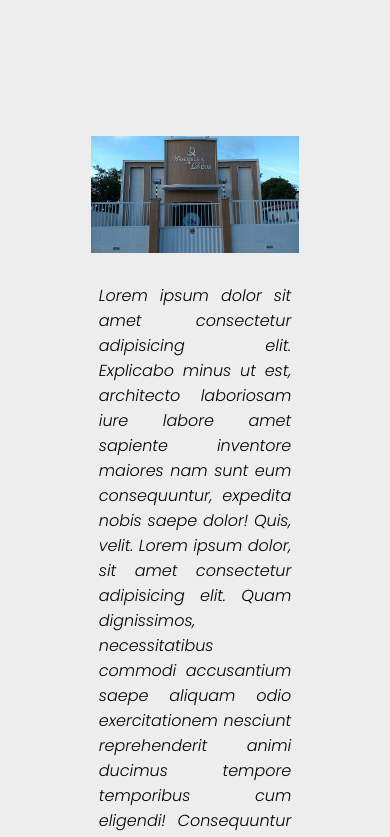
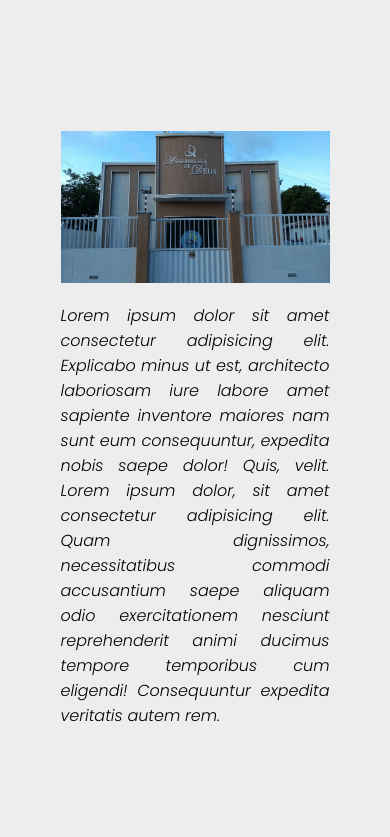
Before and after one commit to BrunoRaphael2002/projeto-adpb, a React (Vite) app in the folder adpb-cha-cabo-branco/: page / in a window 390 px wide. Shown: the part 1880-2717 px from the top of the page. Built offline with nearby package versions, Linux system fonts and the light colour scheme.

Commit message:
corrigindo estilos

```diff
--- a/adpb-cha-cabo-branco/src/componentes/Horarios/index.css
+++ b/adpb-cha-cabo-branco/src/componentes/Horarios/index.css
@@ -83,8 +83,8 @@
         padding: 10px;
     }
     .loc iframe{
-        width: 70%;
-        padding: 20px;
+        width: 100%;
+        padding: 10px;
 
     }
 }
--- a/adpb-cha-cabo-branco/src/componentes/Sobre/index.css
+++ b/adpb-cha-cabo-branco/src/componentes/Sobre/index.css
@@ -42,15 +42,15 @@
 
 @media (max-width: 762px){
     .Sobre img{
-        width: 80%;
-        padding: 10px 20px;
+        width: 90%;
+        padding: 5px;
 
     }
 
     .Sobre p{
-        padding: 10px 20px;
+        padding: 5px;
         margin: 0 auto;
-        width: 75%;
+        width: 90%;
         text-align: justify;
     }
 
```
